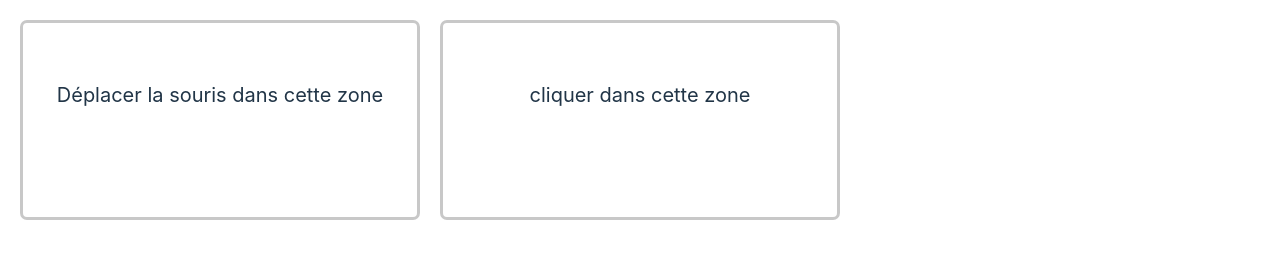
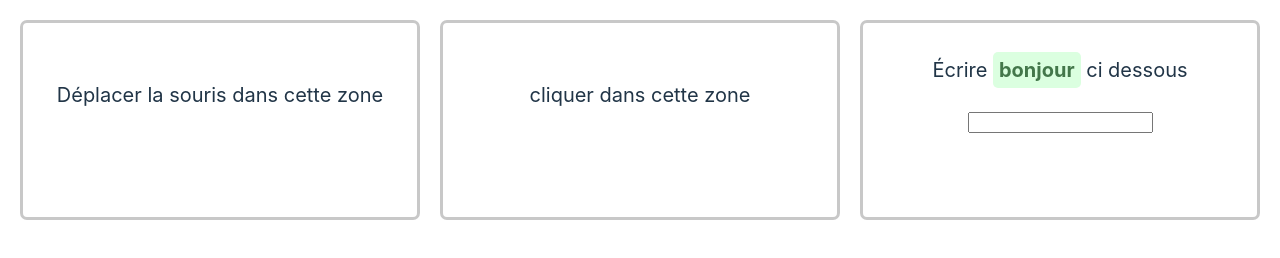
Before and after one commit to bgirschig/learning-toys, a website built with Vite: page index.html in a window 1280 px wide. Built offline with nearby package versions, Linux system fonts and the light colour scheme; what js-confetti would draw is missing.

Commit message:
basic text card

```diff
--- a/index.html
+++ b/index.html
@@ -23,6 +23,14 @@
         </div>
       </div>
 
+      <div id="text-basic" class="test-card wide" data-target-text="bonjour">
+        <div class="content">
+          <p>Écrire <span class="targetText">bonjour</span> ci dessous</p>
+          <input type="text">
+          <p class="on-success"><strong>Bravo!</strong></p>
+        </div>
+      </div>
+
     </div>
     <script type="module" src="/src/main.ts"></script>
   </body>
--- /dev/null
+++ b/src/generic-cards/text-card.ts
@@ -0,0 +1,21 @@
+import { initTestCard } from "../testCard";
+
+export function init(moduleUrl:string) {
+  const testCard = initTestCard(moduleUrl);
+  const targetText = testCard.el.dataset.targetText;
+  const input = testCard.el.querySelector("input");
+  const targetTextEl = testCard.el.querySelector(".targetText");
+
+  if (!input) throw new Error(`bad html for ${testCard.name}`);
+  if (!targetText) throw new Error(`bad html for ${testCard.name}`);
+  if (!targetTextEl) throw new Error(`bad html for ${testCard.name}`);
+
+  targetTextEl.textContent = targetText;
+
+  input?.addEventListener("input", checkResult);
+
+  function checkResult() {
+    const currentValue = input?.value.replaceAll('"', '').trim();
+    if (currentValue === targetText) testCard.success();
+  }
+}
--- a/src/main.ts
+++ b/src/main.ts
@@ -1,4 +1,4 @@
-import './style.scss'
+import './style/style.scss'
 import * as testCards from './testCard';
 
 
--- /dev/null
+++ b/src/test-cards/text-basic.scss
@@ -0,0 +1,9 @@
+#text-basic {
+  .targetText {
+    background-color: rgb(219, 255, 224);
+    color: rgb(67, 119, 74);
+    font-weight: bold;
+    padding: 0.3em;
+    border-radius: 5px;
+  }
+}
--- /dev/null
+++ b/src/test-cards/text-basic.ts
@@ -0,0 +1,8 @@
+import * as textTextCard from "../generic-cards/text-card";
+
+
+function main() {
+  textTextCard.init(import.meta.url);
+}
+
+main();
--- a/src/testCard.ts
+++ b/src/testCard.ts
@@ -1,5 +1,5 @@
 import { getFileName } from "./utils/path";
-import './test-card.scss'
+import './style/test-card.scss'
 import JSConfetti from 'js-confetti'
 
 const cssTestCards = import.meta.glob("./test-cards/*.{css,scss}");
```
Also changed, not shown: src/style/style.scss (renamed from src/style.scss), src/style/test-card.scss (renamed from src/test-card.scss).
